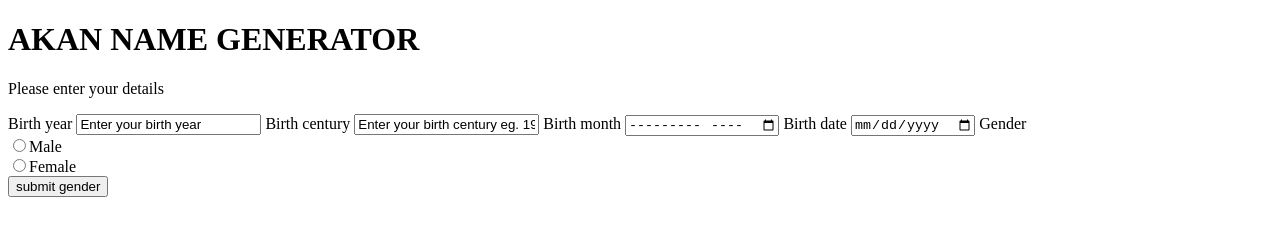
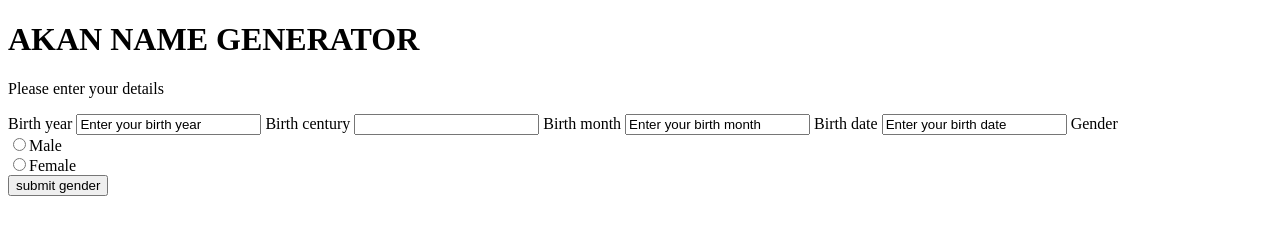
Before and after one commit to mungai-joel/akan, a plain HTML site: page index.html in a window 1280 px wide. Drawn offline with Linux system fonts and the light colour scheme.

Commit message:
changes in form

```diff
--- a/index.html
+++ b/index.html
@@ -11,13 +11,13 @@
     <input type="year" id="birthyear" value="Enter your birth year">
 
     <label>Birth century</label>
-    <input type="century" id="birthcentury" value="Enter your birth century eg. 1996(19th century)">
+    <input type="number" id="birthcentury" value="Entercentury eg. 1996('19'century)">
 
     <label>Birth month</label>
-    <input type="month" id="birthmonth" value="Enter your birth month">
+    <input type="year" id="birthmonth" value="Enter your birth month">
 
     <label>Birth date</label>
-    <input type="date" id="birthdate" value="Enter your birth date">
+    <input type="year" id="birthdate" value="Enter your birth date">
 
     <label class="radio">Gender</label>
     <div class="check">
```
